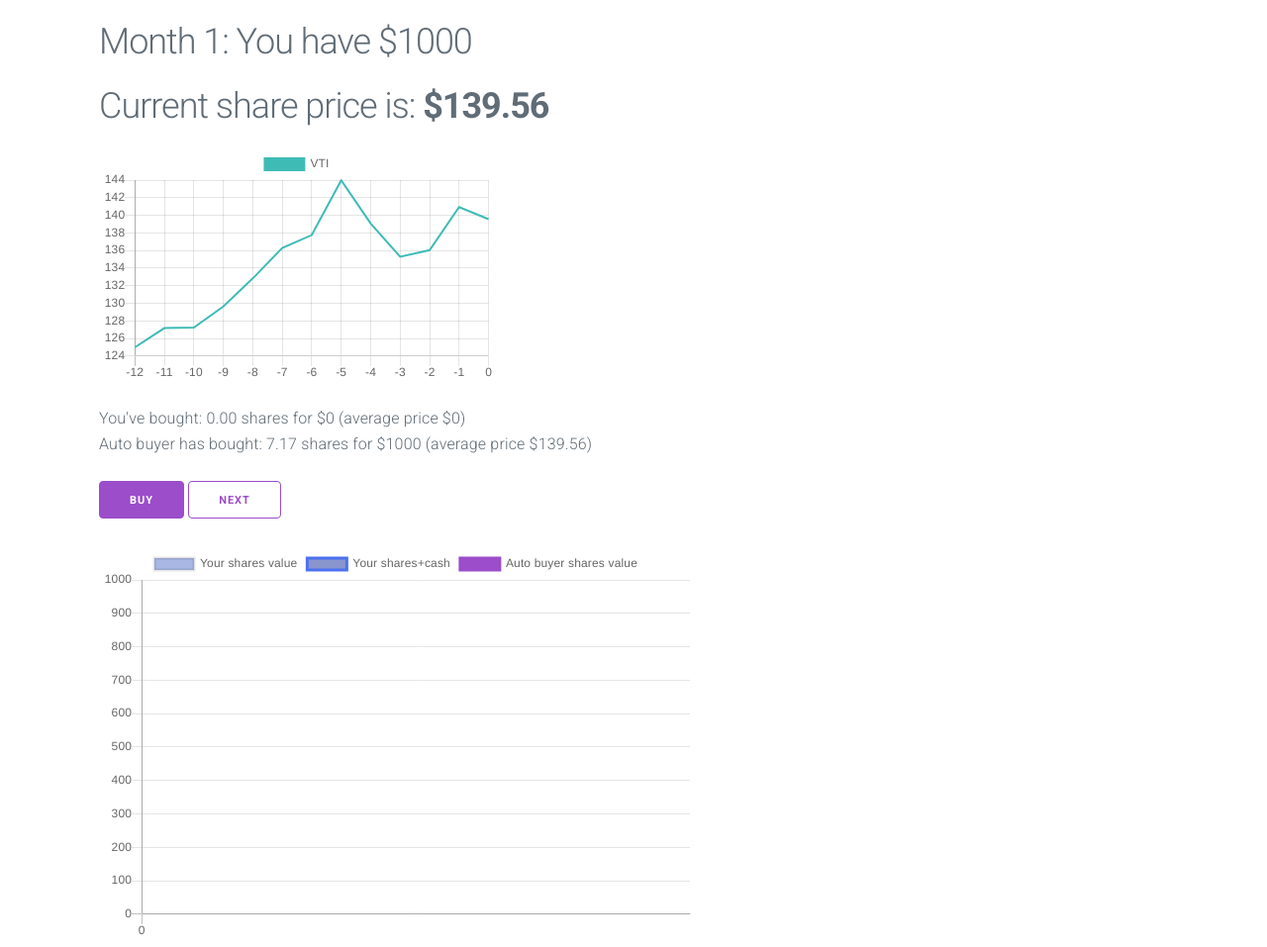
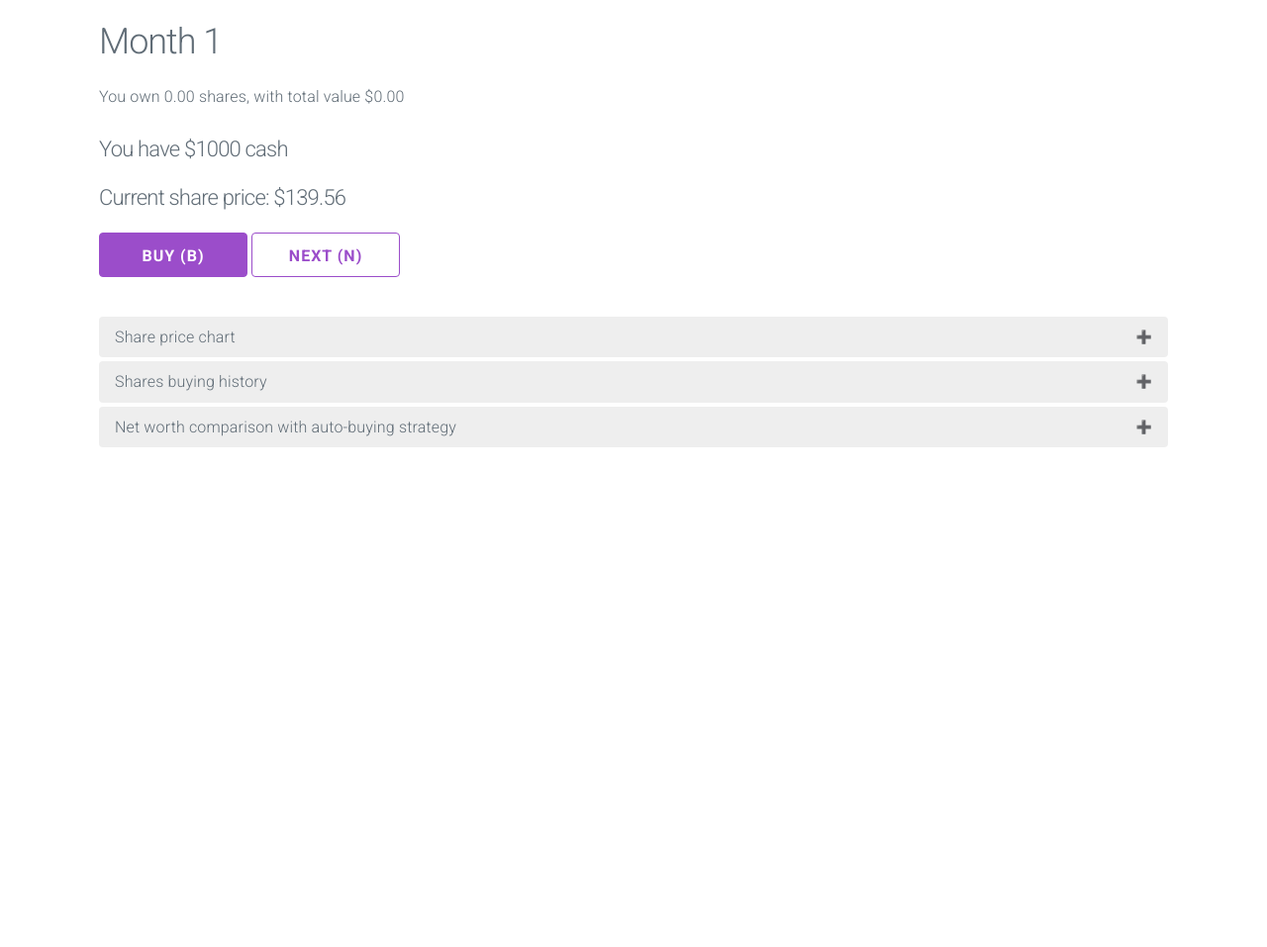
Before and after one commit to siyant/market-timing-simulator, a plain HTML site: page index.html in a window 1280 px wide. Shown: the whole page at 99% size. After the commit the page ends 800 px from the top, so only its background shows below. Drawn offline with nearby package versions, Linux system fonts and the light colour scheme.

Commit message:
Rearrange elements on page; move charts into accordion

```diff
--- /dev/null
+++ b/accordion.js
@@ -0,0 +1,8 @@
+const accordions = document.getElementsByClassName("accordion");
+
+for (let acc of accordions) {
+  acc.onclick = function() {
+    this.classList.toggle("active")
+    this.nextElementSibling.classList.toggle("active")
+  }
+}
--- a/index.html
+++ b/index.html
@@ -17,33 +17,54 @@
   <!-- Milligram CSS -->
   <link rel="stylesheet" href="https://cdnjs.cloudflare.com/ajax/libs/milligram/1.4.1/milligram.css">
 
+  <!-- Custom styling -->
+  <link rel="stylesheet" href="style.css">
+
+  <!-- Chart.js -->
   <script src="https://cdn.jsdelivr.net/npm/chart.js@2.9.3/dist/Chart.bundle.min.js" integrity="sha256-TQq84xX6vkwR0Qs1qH5ADkP+MvH0W+9E7TdHJsoIQiM=" crossorigin="anonymous"></script>
 
 </head>
 
 <body>
 <div class="container" style="padding: 2rem 2rem;">
-  <h2 id="cash"></h2>
-  <h2 id="price"></h2>
+  <h2 id="time"></h2>
 
+  <p>You own <span id="numShares">0</span> shares, with total value $<span id="sharesValue">0</span></p>
+  <h4>You have $<span id="cash">0</span> cash</h4>
+
+  <h4>Current share price: $<span id="price"></span></h4>
+
+  <button id="buy" class="button-large">Buy (B)</button>
+  <button id="next" class="button-outline button-large">Next (N)</button>
+
+  <br><br>
+
+  <div class="accordion">Share price chart</div>
+  <div class="accordion-content">
     <div class="chart-container" style="position: relative; height:240px; width:400px; margin-bottom: 2rem;">
       <canvas id="priceChart"></canvas>
     </div>
+  </div>
 
+  <div class="accordion">Shares buying history</div>
+  <div class="accordion-content">
     <p>
       <span id="status"></span><br>
       <span id="autoStatus"></span>
     </p>
+  </div>
 
-  <button id="buy">Buy</button>
-  <button id="next" class="button-outline">Next</button>
+  <div class="accordion">Net worth comparison with auto-buying strategy</div>
+  <div class="accordion-content">
 
     <h4 id="result"></h4>
     <div class="chart-container" style="position: relative; height:400px; width:600px">
       <canvas id="assetChart"></canvas>
     </div>
   </div>
+</div>
 
   <script src="script.js"></script>
+  <script src="accordion.js"></script>
 </body>
 </html>
--- a/script.js
+++ b/script.js
@@ -2,7 +2,11 @@ const MIN_NUM_MONTHS = 24
 const PREV_MONTHS_DISPLAY = 12
 const CASH_UNIT = 1000
 
+const timeEl = document.getElementById("time")
+const numSharesEl = document.getElementById("numShares")
+const sharesValueEl = document.getElementById("sharesValue")
 const cashEl = document.getElementById("cash")
+
 const statusEl = document.getElementById("status")
 const autoStatusEl = document.getElementById("autoStatus")
 const priceEl = document.getElementById("price")
@@ -203,9 +207,13 @@ function onGetCsv(csvText) {
 }
 
 function updateUi() {
-  cashEl.innerHTML = `Month ${timeIndex+1}: You have $${cash}`
+  timeEl.innerHTML = `Month ${timeIndex + 1}`
+  cashEl.innerHTML = cash
   if (cash === 0) buyEl.disabled = true
   else buyEl.disabled = false
+
+  numShares.innerHTML = numSharesBought.toFixed(2)
+  sharesValue.innerHTML = (numSharesBought * currentPrice).toFixed(2)
 
   const usedCash = (timeIndex+1) * CASH_UNIT - cash
   statusEl.innerHTML = `You've bought: ${numSharesBought.toFixed(2)} shares for $${usedCash} (average price $${numSharesBought ? (usedCash/numSharesBought).toFixed(2) : '0'})`
@@ -213,7 +221,7 @@ function updateUi() {
   const autoUsedCash = (timeIndex+1) * CASH_UNIT
   autoStatusEl.innerHTML = `Auto buyer has bought: ${autoNumSharesBought.toFixed(2)} shares for $${autoUsedCash} (average price $${(autoUsedCash/autoNumSharesBought).toFixed(2)})`
 
-  priceEl.innerHTML = `Current share price is: <b>$${currentPrice}</b>`
+  priceEl.innerHTML = currentPrice
 
   updatePriceChart()
   updateAssetChart()
--- /dev/null
+++ b/style.css
@@ -0,0 +1,50 @@
+.button-large {
+  font-size: 1.6rem;
+  height: 4.5rem;
+  line-height: 4.5rem;
+  padding: 0 2rem;
+  min-width: 150px;
+}
+
+/* accordion */
+.accordion, .accordion-content {
+  width: 100%;
+}
+
+.accordion {
+  background-color: #eee;
+  cursor: pointer;
+  margin-top: 4px;
+  padding: 0.8rem 1.6rem;
+  border-radius: 4px;
+}
+
+.accordion:after {
+  content: '\02795'; /* + sign */
+  font-size: 13px;
+  color: #777;
+  float: right;
+  margin-left: 5px;
+  margin-top: 3px;
+}
+
+.accordion.active {
+  border-radius: 4px 4px 0 0;
+}
+
+.accordion.active:after {
+  content: "\2796"; /* - sign */
+}
+
+.accordion-content {
+  max-height: 0;
+  overflow: hidden;
+  background-color: #fafafa;
+  border-radius: 0 0 4px 4px;
+  transition: max-height 0.2s ease-out;
+}
+
+.accordion-content.active {
+  max-height: initial;
+  padding: 1rem 1.6rem;
+}
```
Lines whose indentation alone changed are shown as unchanged.
